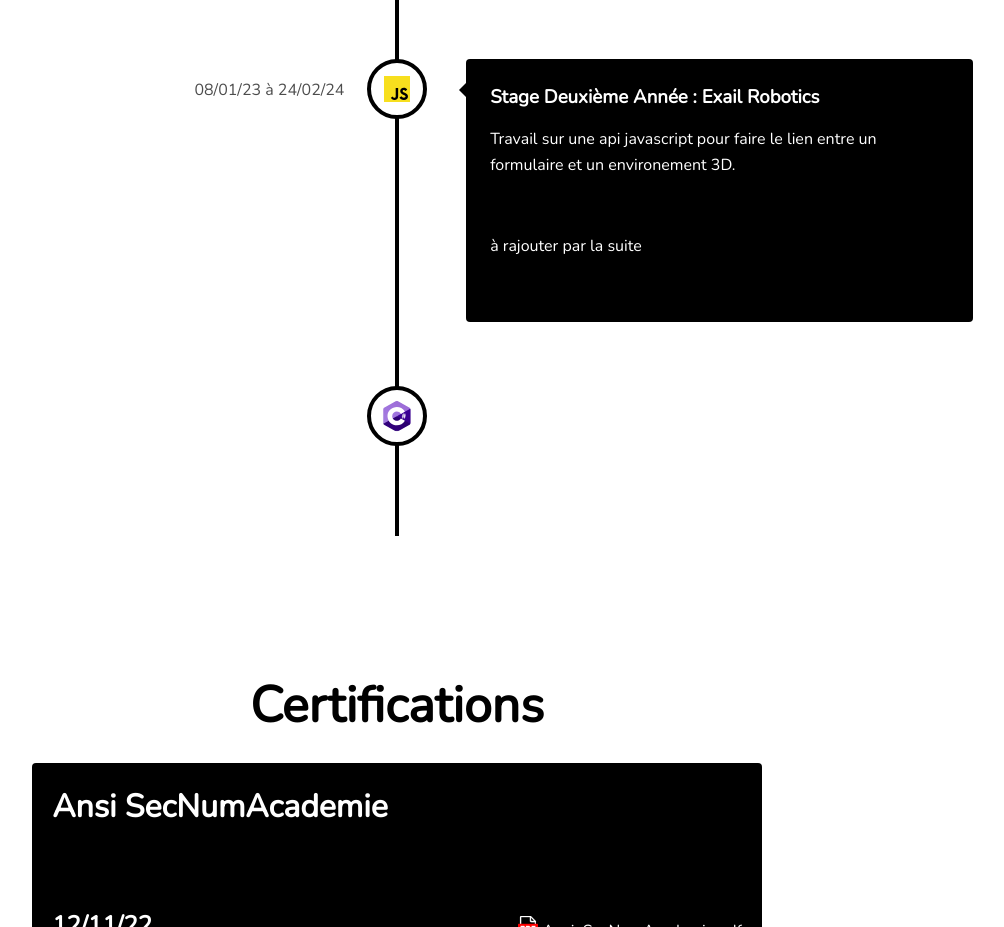
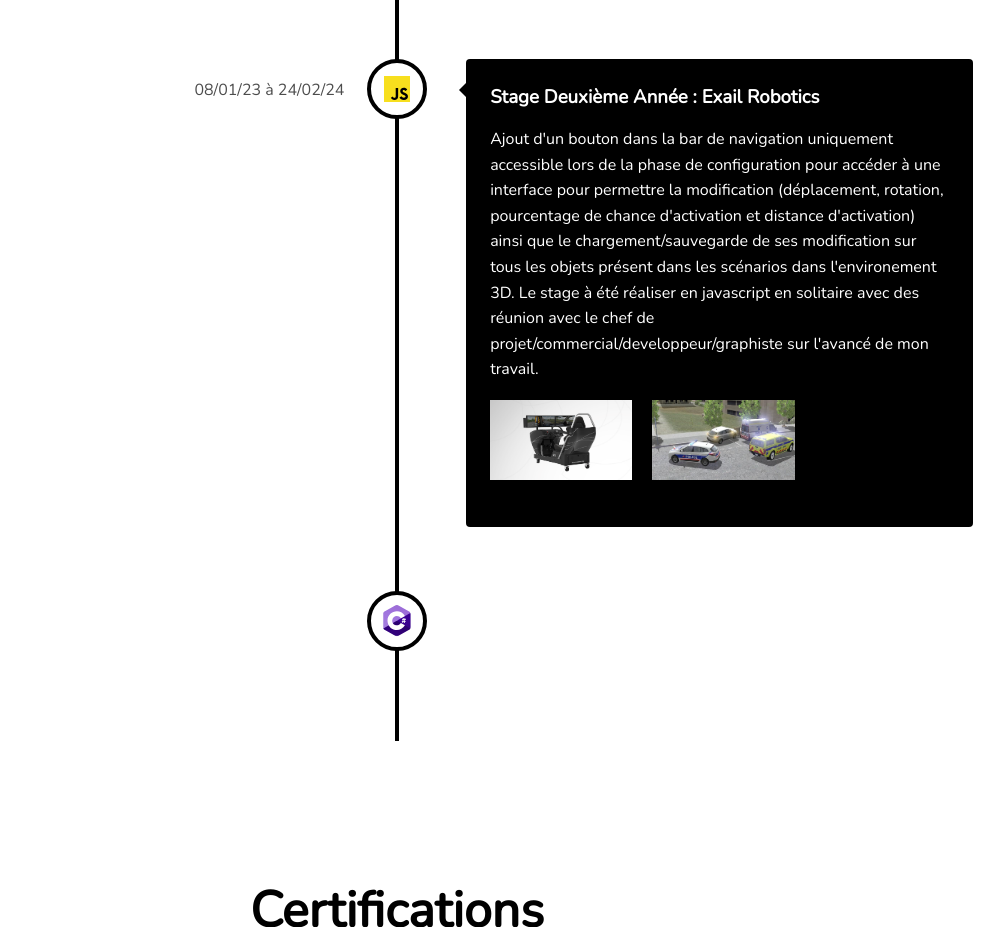
Before and after one commit to EwennAnsquer/portfolio, a React (Vite) app: page / in a window 1280 px wide. Shown: the part 4340-5267 px from the top of the page, without its empty margins (243-1247 px from the left). Built offline with nearby package versions, Linux system fonts and the light colour scheme.

Commit message:
update sur le stage de deuxième année

```diff
--- a/src/components/timeline/timeline.jsx
+++ b/src/components/timeline/timeline.jsx
@@ -27,6 +27,8 @@
 import soleilAlpha1 from "../../assets/galery/soleilalpha1.png"
 import soleilAlpha2 from "../../assets/galery/soleilalpha2.png"
 import soleilAlpha3 from "../../assets/galery/soleilalpha3.png"
+import efcar from "../../assets/galery/efcar.png"
+import efcarScn from "../../assets/galery/efcar-scn.jpg"
 
 export default function Timeline() {
   return (
@@ -141,10 +143,11 @@
         >
           <h3 className="vertical-timeline-element-title">Stage Deuxième Année : Exail Robotics</h3>
           <p>
-            Travail sur une api javascript pour faire le lien entre un formulaire et un environement 3D.
+            Ajout d'un bouton dans la bar de navigation uniquement accessible lors de la phase de configuration pour accéder à une interface pour permettre la modification (déplacement, rotation, pourcentage de chance d'activation et distance d'activation) ainsi que le chargement/sauvegarde de ses modification sur tous les objets présent dans les scénarios dans l'environement 3D. Le stage à été réaliser en javascript en solitaire avec des réunion avec le chef de projet/commercial/developpeur/graphiste sur l'avancé de mon travail.
           </p>
           <Galery>
-            <p>à rajouter par la suite</p>
+            <img src={efcar} className='imgGalery' style={{aspectRatio: "16/9"}} alt="image d'illustration du simulateur uttilisé" title="image d'illustration du simulateur uttilisé" />
+            <img src={efcarScn} className='imgGalery' style={{aspectRatio: "16/9"}} alt="image d'illustration de l'environnement 3D avec un scénario activé" title="image d'illustration de l'environnement 3D avec un scénario activé"/>
           </Galery>
         </VerticalTimelineElement>
         <VerticalTimelineElement
```
Also changed, not shown: src/assets/galery/efcar-scn.jpg (added), src/assets/galery/efcar.png (added).
